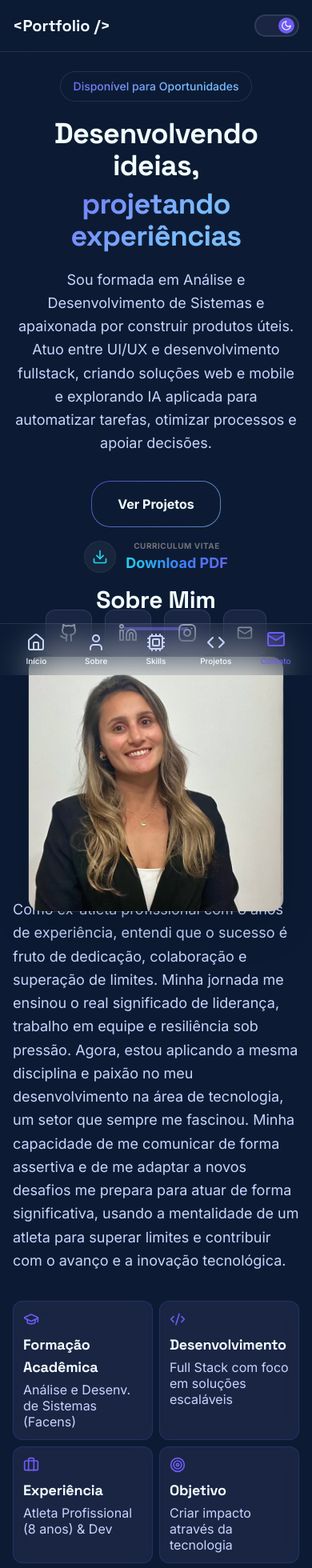
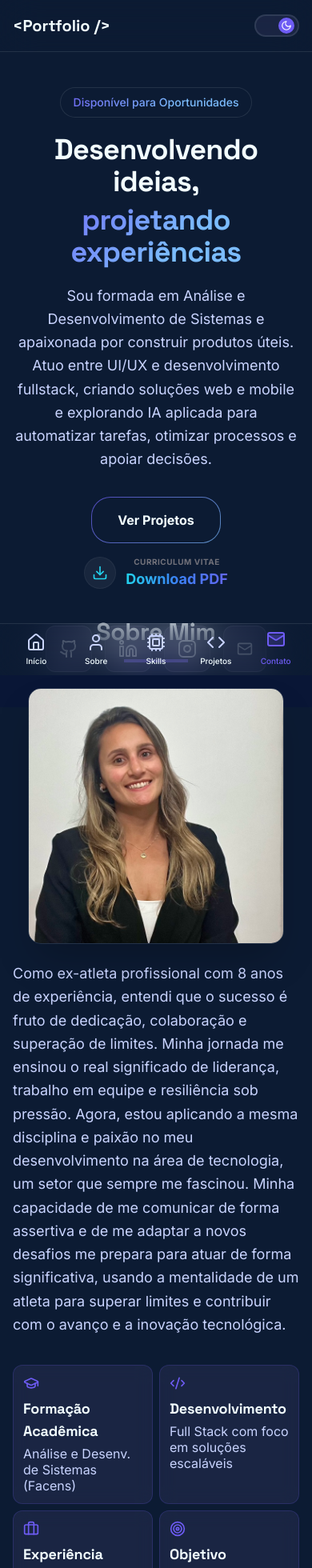
Before and after one commit to Picancianmartin/MeuPortfolio, a React (Vite) app: page / in a window 390 px wide. Shown: the top 1960 px of the page at 80% size. Built offline with nearby package versions, Linux system fonts and the light colour scheme.

Commit message:
ajustando os mt

```diff
--- a/src/components/About.tsx
+++ b/src/components/About.tsx
@@ -28,7 +28,7 @@ export function About() {
   return (
     <section
       id="about"
-      className="py-32 px-4 sm:px-6 lg:px-8 bg-surface-primary"
+      className="py-32 px-4 sm:px-6 mt-10 lg:px-8 bg-surface-primary"
     >
       <div className="max-w-7xl mx-auto -mt-60 lg:mt-0">
         <div className="text-center mb-20">
@@ -57,7 +57,7 @@ export function About() {
           </div>
 
           <div className="space-y-6">
-            <p className="text-lg text-text-secondary lg:mt-0 leading-relaxed">
+            <p className="text-lg text-text-secondary mt-10 lg:mt-0 leading-relaxed">
               Como ex-atleta profissional com 8 anos de experiência, entendi que
               o sucesso é fruto de dedicação, colaboração e superação de
               limites. Minha jornada me ensinou o real significado de liderança,
--- a/src/components/Hero.tsx
+++ b/src/components/Hero.tsx
@@ -8,7 +8,7 @@ export function Hero() {
       id="home"
       className="min-h-screen bg-surface-primary flex items-center justify-center px-4 sm:px-6 lg:px-8 pt-16"
     >
-      <div className="max-w-7xl mx-auto lg:mt-0 w-full">
+      <div className="max-w-7xl mx-auto mt-10 lg:mt-0 w-full">
         <div className="grid lg:grid-cols-2 gap-16 items-center">
           {/* Text Content */}
           <div className="text-center lg:text-left space-y-5">
```
